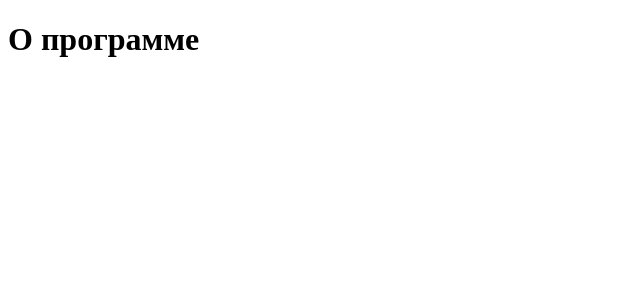
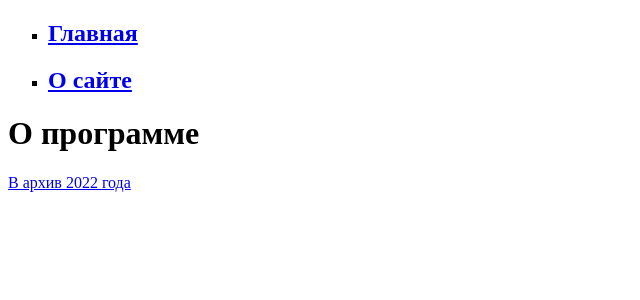
Before and after one commit to Exclus1ve248/DjangoIVT, a Django app: page /about/ in a window 1280 px wide. Shown: the top 300 px of the page, without its empty margins (0-640 px from the left). Run offline with Django 4.2, Linux system fonts and the light colour scheme.

Commit message:
https://docs.djangoproject.com/en/4.2/ref/templates/builtins/#for

```diff
--- a/coolsite/women/templates/women/about.html
+++ b/coolsite/women/templates/women/about.html
@@ -5,6 +5,18 @@
     <title>Title</title>
 </head>
 <body>
+<ul style="list-style-type: square; ">
+    {% for m in menu %}
+    <li>
+        <p>
+            <a href="{% url m.url%}">
+        <h2>{{m.title}}</h2>
+        </a>
+        </p>
+    </li>
+    {% endfor %}
+</ul>
 <h1> О программе</h1>
+    <p><a href="{% url 'archive' 2022%}">В архив 2022 года</a></p>
 </body>
 </html>
--- a/coolsite/women/urls.py
+++ b/coolsite/women/urls.py
@@ -32,7 +32,7 @@ urlpatterns = [
     path('about/', about, name='about'),
     path('cat/', categorys, name='categorys'),
     path('art/<a:alt>/', alphabet),
-    path("articles/<yyyy:year>/", year_archive, name='years'),
+    path("articles/<yyyy:year>/", year_archive, name='archive'),
     path('cat/<int:cat_id>/', category, name='post'),
     path('get/', post_detail)
 ]
```
